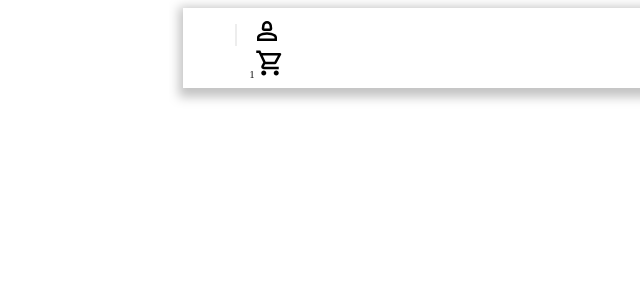
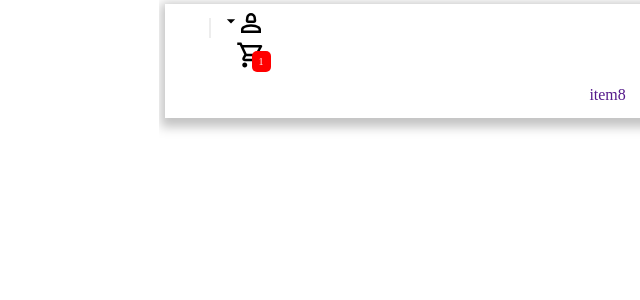
Before and after one commit to AmirHabibzadeh1377/digikala, a React (Create React App) app: page / in a window 1280 px wide. Shown: the top 300 px of the page, without its empty margins (640-1280 px from the left). Built offline with nearby package versions, Linux system fonts and the light colour scheme.

Commit message:
added bottom header by amirhabibzadeh in the degikala project

```diff
--- a/src/component/header/Header.jsx
+++ b/src/component/header/Header.jsx
@@ -2,6 +2,7 @@ import React from 'react'
 import "./header.scss";
 import Person2OutlinedIcon from '@mui/icons-material/Person2Outlined';
 import ShoppingCartOutlinedIcon from '@mui/icons-material/ShoppingCartOutlined';
+import ArrowDropDownOutlinedIcon from '@mui/icons-material/ArrowDropDownOutlined';
 const Header = () => {
   return (
     <div className='header'>
@@ -15,6 +16,7 @@ const Header = () => {
         <div className="right">
           <div>
              {<Person2OutlinedIcon className ='icon'/>}
+             {<ArrowDropDownOutlinedIcon className='arrowIcon'/>}
           </div>
           <span className='horizontal'></span>
           <div>
@@ -25,7 +27,25 @@ const Header = () => {
           </div>
        </div>
       </div>
-      <div className="bottom"></div>
+      <div className="bottom">
+        <div className='right'>
+          <div className='navCategories'>
+            <ul className='caltegoryItems'>
+              <li className="categoryItem"> <a href="">item1</a> </li>
+              <li className="categoryItem"> <a href="">item2</a> </li>
+              <li className="categoryItem"> <a href="">item3</a> </li>
+              <li className="categoryItem"> <a href="">item4</a> </li>
+              <li className="categoryItem"> <a href="">item5</a> </li>
+              <li className="categoryItem"> <a href="">item6</a> </li>
+              <li className="categoryItem"> <a href="">item7</a> </li>
+              <li className="categoryItem"> <a href="">item8</a> </li>
+            </ul>
+          </div>
+        </div>
+        <div className="left">
+
+        </div>
+      </div>
     </div>
   )
 }
--- a/src/component/header/header.scss
+++ b/src/component/header/header.scss
@@ -1,13 +1,14 @@
 .header {
     display: flex;
-    justify-content: space-between;
     align-items: center;
-
+    flex-direction: column;
+    margin-top: .4rem;
+    box-sizing: border-box;
     .top {
         display: flex;
         width: 100%;
         align-items: center;
-
+margin-top: .4rem;
         .left {
             display: flex;
             align-items: center;
@@ -53,16 +54,69 @@
                 width: 6rem;
                 display: inline-block;
                 text-align: center;
-                .icon{
+                position: relative;
+                cursor: pointer;
+
+                .icon {
                     font-size: 3rem;
-                    cursor:pointer;
+                }
+
+                .arrowIcon {
+                    position: absolute;
+                    top: 10%;
+                    left: 0;
+                    font-size: 2rem;
+                }
+
+                .counter {
+                    background-color: red;
+                    color: white;
+                    display: inline-block;
+                    padding: .5rem .7rem;
+                    border-radius: .5rem;
+                    position: absolute;
+                    bottom: 0;
+                    right: 1rem;
                 }
             }
-            .horizontal{
-                border:.1rem solid rgba(218, 218, 218, 0.479);
+
+            .horizontal {
+                border: .1rem solid rgba(218, 218, 218, 0.479);
                 height: 2rem;
+                margin-right: 1rem;
                 display: inline-block;
             }
         }
     }
+
+    .bottom {
+        width: 100%;
+        font-size: 1.6rem;
+
+        .right {
+            .navCategories {
+                .caltegoryItems {
+                    list-style: none;
+
+                    .categoryItem {
+                        display: inline-block;
+
+                        a {
+                            display: inline-block;
+                            width: 9rem;
+                            text-decoration: none;
+                            margin: 0 1rem;
+                            text-align: center;
+                            padding-top: 1.2rem;
+                            padding-bottom: 1.2rem;
+                            border: .2rem solid transparent;
+                            &:hover {
+                                border-bottom: .2rem solid red;
+                            }
+                        }
+                    }
+                }
+            }
+        }
+    }
 }
--- a/src/pages/home/home.scss
+++ b/src/pages/home/home.scss
@@ -1,3 +1,8 @@
+*{
+    margin: 0;
+    padding: 0;
+    box-sizing: border-box;
+}
 html{
     font-size: 10px;
     direction: rtl;
```
